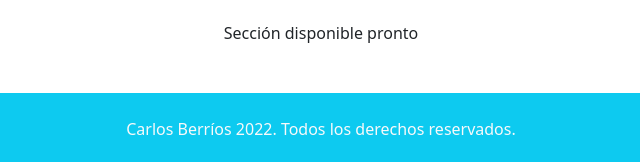
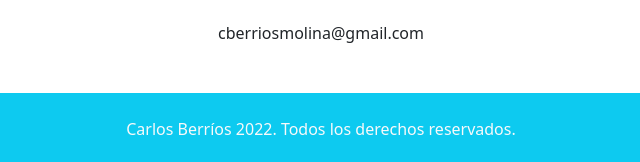
Before and after one commit to Pipons66/be-mol.github.io, a plain HTML site: page index.html in a window 1280 px wide. Shown: the part 1880-2042 px from the top of the page, 319-959 px from the left. Drawn offline with nearby package versions, Linux system fonts and the light colour scheme.

Commit message:
actualizado el correo de contacto

```diff
--- a/index.html
+++ b/index.html
@@ -153,7 +153,7 @@
 
         <h2 class="display-4 fw-bold text-center my-4">Contáctame</h2>
 
-        <p class="text-center my-4 d-none d-md-block">Sección disponible pronto</p>
+        <p class="text-center my-4 d-none d-md-block">cberriosmolina@gmail.com</p>
 
 
     </section>
```
